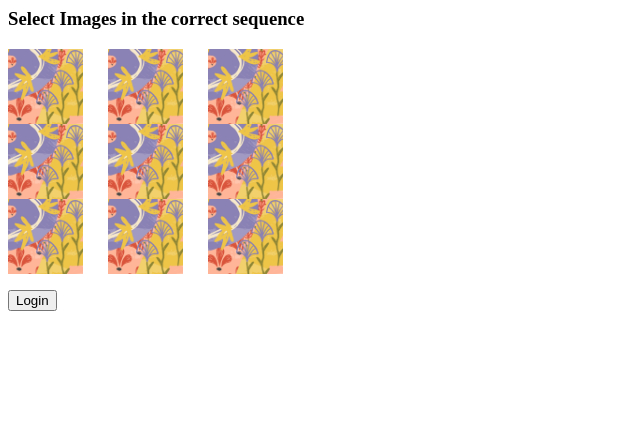
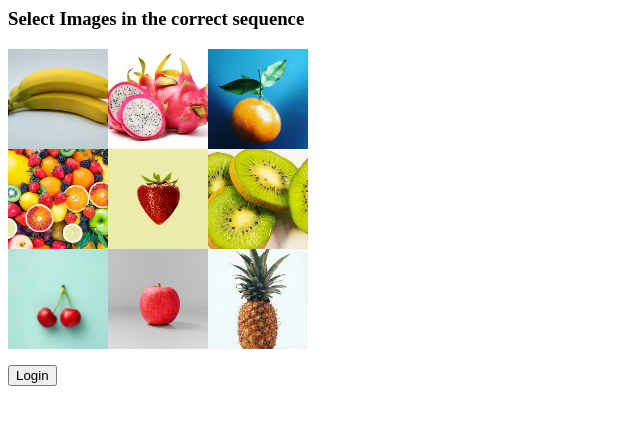
Before and after one commit to Formalemon/Graphical-Password-Manager, a browser extension: page Image_login.html in a window 1280 px wide. Shown: the whole page, without its empty margins (0-640 px from the left). Drawn offline with Linux system fonts and the light colour scheme.

Commit message:
Image Sequencing and Randomizer

```diff
--- a/Image_login.html
+++ b/Image_login.html
@@ -5,14 +5,15 @@
       body {
         width: 300px;
       }
-      .column > img {
-        max-width: 75%;
-      }
       .row {
         display: flex;
       }
       img {
+        width: 100px;
+        height: 100px;
+        object-fit: cover;
         cursor: pointer;
+        user-select: none;
       }
       img:hover {
         opacity: 0.8;
@@ -24,43 +25,43 @@
     <div class="row">
       <div class="column">
         <img
-          src="./imgs/path-7709452_640.png"
+          src="./imgs/1.png"
           id="1"
         />
         <img
-          src="./imgs/path-7709452_640.png"
+          src="./imgs/2.png"
           id="2"
         />
         <img
-          src="./imgs/path-7709452_640.png"
+          src="./imgs/3.png"
           id="3"
         />
       </div>
       <div class="column">
         <img
-          src="./imgs/path-7709452_640.png"
+          src="./imgs/4.png"
           id="4"
         />
         <img
-          src="./imgs/path-7709452_640.png"
+          src="./imgs/5.png"
           id="5"
         />
         <img
-          src="./imgs/path-7709452_640.png"
+          src="./imgs/6.png"
           id="6"
         />
       </div>
       <div class="column">
         <img
-          src="./imgs/path-7709452_640.png"
+          src="./imgs/7.png"
           id="7"
         />
         <img
-          src="./imgs/path-7709452_640.png"
+          src="./imgs/8.png"
           id="8"
         />
         <img
-          src="./imgs/path-7709452_640.png"
+          src="./imgs/9.png"
           id="9"
         />
       </div>
--- a/JS/login.js
+++ b/JS/login.js
@@ -5,8 +5,13 @@ document.getElementById("test-button").addEventListener("click", function () {
   else{
     clickedImages = [];
     document.getElementById("clicks").innerHTML = "Wrong Password";
+    randomizePositions();
   }
 });
+
+window.onload = e => {
+  randomizePositions();
+}
 
 var masterPass = [1, 5, 9];
 
@@ -18,3 +23,25 @@ for (let i = 1; i <= 9; i++){
     document.getElementById("clicks").innerHTML = clickedImages;
   });
 }
+
+var imageElements = [
+  document.getElementById("1"),
+  document.getElementById("2"),
+  document.getElementById("3"),
+  document.getElementById("4"),
+  document.getElementById("5"),
+  document.getElementById("6"),
+  document.getElementById("7"),
+  document.getElementById("8"),
+  document.getElementById("9")
+];
+
+function randomizePositions() {
+  // Shuffle the array
+  imageElements.sort(() => Math.random() - 0.5);
+
+  // Update the grid
+  for (let i = 0; i < imageElements.length; i++) {
+    document.getElementsByClassName("column")[i%3].appendChild(imageElements[i]);
+  }
+}
```
Also changed, not shown: imgs/1.png (added), imgs/2.png (added), imgs/3.png (added), imgs/4.png (added), imgs/5.png (added), imgs/6.png (added), imgs/7.png (added), imgs/8.png (added), imgs/9.png (added), imgs/path-7709452_640.png (deleted).
